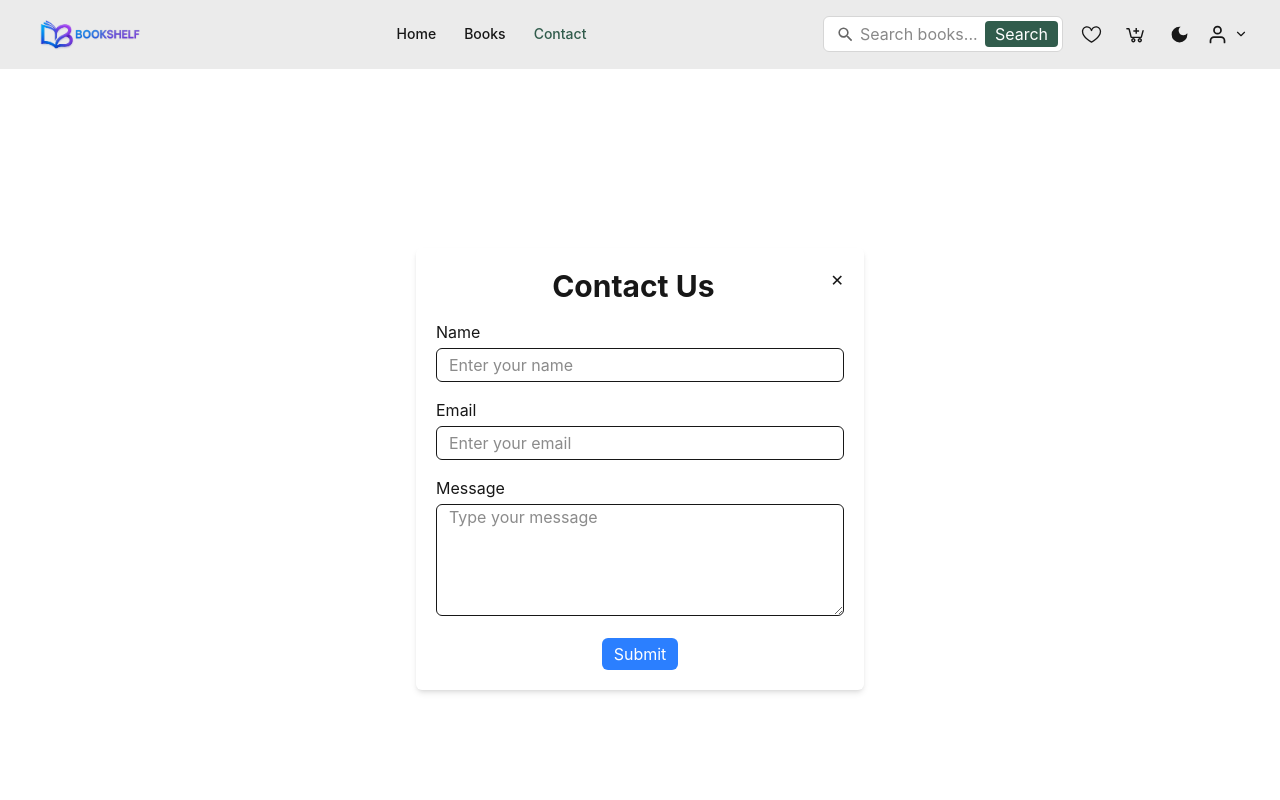
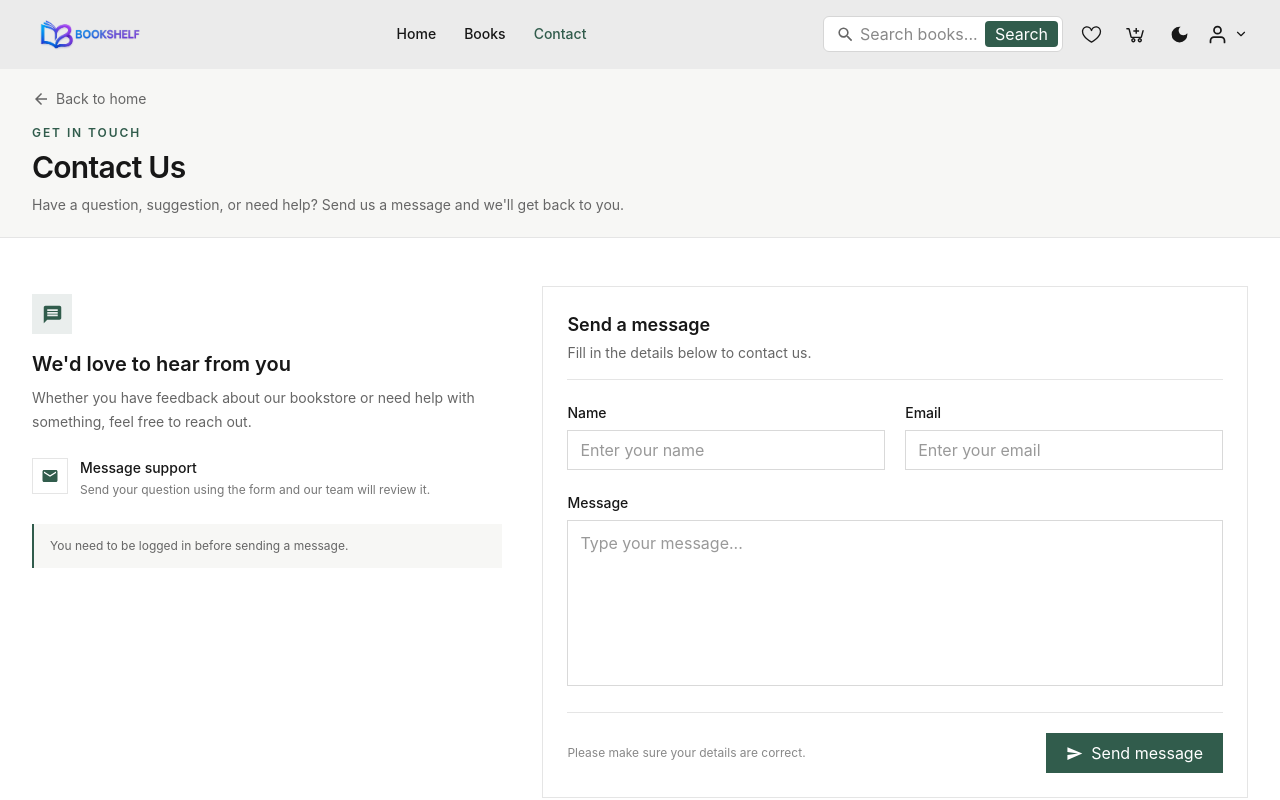
Before and after one commit to Sahilrawat666/bookstore, a React (Vite) app in the folder frontend/: page /contact in a window 1280 px wide. Shown: the top 800 px of the page. Built offline with nearby package versions, Linux system fonts and the light colour scheme; no server answers.

Commit message:
contact form updated

```diff
--- a/frontend/src/pages/ContactForm.jsx
+++ b/frontend/src/pages/ContactForm.jsx
@@ -1,26 +1,20 @@
-/**
- * The ContactForm component in JavaScript React renders a form for users to submit their contact
- * information.
- * @returns The `ContactForm` component is being returned. It is a form component that allows users to
- * enter their name, email, and message for contacting. The form includes validation for the name and
- * email fields. When the form is submitted, the data is sent to backend API.
- */
 import React from "react";
 import { Link } from "react-router-dom";
 import { useForm } from "react-hook-form";
 import axios from "axios";
 import toast from "react-hot-toast";
+import { motion } from "framer-motion";
+import { MdArrowBack, MdEmail, MdMessage, MdSend } from "react-icons/md";
 import { useAuth } from "../context/AuthProvider";
-import Navbar from "../components/Navbar";
-import Footer from "../components/Footer";
 
 function ContactForm() {
   const {
     register,
     handleSubmit,
     reset,
-    formState: { errors },
+    formState: { errors, isSubmitting },
   } = useForm();
+
   const [authUser] = useAuth();
 
   const onSubmit = async (data) => {
@@ -34,6 +28,7 @@ function ContactForm() {
         `${import.meta.env.VITE_BACKEND_URL}/user/messages/${authUser._id}`,
         data,
       );
+
       if (res.data.message) {
         toast.success("Message sent successfully!");
         reset();
@@ -45,78 +40,201 @@ function ContactForm() {
   };
 
   return (
-    <>
-      <div className="flex h-screen justify-center items-center dark:bg-slate-900 dark:text-white">
-        <div className=" border-[1px solid bg-gray-500] shadow-md p-5 rounded-md w-xs sm:w-md">
-          <div className="">
-            <form onSubmit={handleSubmit(onSubmit)} method="div">
-              {/* if there is a button in form, it will close the modal */}
+    <main className="min-h-screen bg-white dark:bg-[#111111]">
+      <section className="border-b border-[#e5e5e5] bg-[#f7f7f5] dark:border-[#303030] dark:bg-[#181818]">
+        <div className="mx-auto max-w-7xl px-4 py-5 sm:px-6  lg:px-8">
+          <motion.div
+            initial={{ opacity: 0, y: 12 }}
+            animate={{ opacity: 1, y: 0 }}
+            transition={{ duration: 0.45 }}
+          >
             <Link
               to="/"
-                className="btn btn-sm btn-circle btn-ghost float-right right-2 top-2"
+              className="mb-4 inline-flex items-center gap-1.5 text-sm text-[#666666] transition-colors duration-200 hover:text-[#315c4c] dark:text-[#a3a3a3] dark:hover:text-[#6f9f8b]"
             >
-                ✕
+              <MdArrowBack size={18} />
+              Back to home
             </Link>
 
-              <h3 className="font-bold md: text-3xl text-center  dark:bg-slate-900 dark:text-white">
+            <p className="text-xs font-semibold uppercase tracking-[0.16em] text-[#315c4c] dark:text-[#6f9f8b]">
+              Get in touch
+            </p>
+
+            <h1 className="mt-2 text-2xl font-semibold tracking-tight text-[#171717] sm:text-3xl dark:text-[#f5f5f5]">
               Contact Us
-              </h3>
-              <div className="mt-4 ">
-                <span>Name</span>
-                <br />
+            </h1>
+
+            <p className="mt-2 max-w-2xl text-sm leading-6 text-[#666666] dark:text-[#a3a3a3]">
+              Have a question, suggestion, or need help? Send us a message and
+              we'll get back to you.
+            </p>
+          </motion.div>
+        </div>
+      </section>
+
+      <section className="py-10 sm:py-12">
+        <div className="mx-auto grid max-w-7xl gap-8 px-4 sm:px-6 lg:grid-cols-[0.8fr_1.2fr] lg:gap-10 lg:px-8">
+          <motion.div
+            initial={{ opacity: 0, x: -15 }}
+            animate={{ opacity: 1, x: 0 }}
+            transition={{ duration: 0.45, delay: 0.1 }}
+            className="lg:pt-2"
+          >
+            <div className="flex h-10 w-10 items-center justify-center bg-[#315c4c]/10 text-[#315c4c] dark:bg-[#6f9f8b]/10 dark:text-[#6f9f8b]">
+              <MdMessage size={21} />
+            </div>
+
+            <h2 className="mt-4 text-xl font-semibold text-[#171717] dark:text-[#f5f5f5]">
+              We'd love to hear from you
+            </h2>
+
+            <p className="mt-2 max-w-md text-sm leading-6 text-[#666666] dark:text-[#a3a3a3]">
+              Whether you have feedback about our bookstore or need help with
+              something, feel free to reach out.
+            </p>
+
+            <div className="mt-6 flex items-start gap-3">
+              <div className="flex h-9 w-9 shrink-0 items-center justify-center border border-[#e5e5e5] text-[#315c4c] dark:border-[#303030] dark:text-[#6f9f8b]">
+                <MdEmail size={18} />
+              </div>
+
+              <div>
+                <p className="text-sm font-medium text-[#171717] dark:text-[#f5f5f5]">
+                  Message support
+                </p>
+
+                <p className="mt-0.5 text-xs leading-5 text-[#777777] dark:text-[#999999]">
+                  Send your question using the form and our team will review it.
+                </p>
+              </div>
+            </div>
+
+            <div className="mt-6 border-l-2 border-[#315c4c] bg-[#f7f7f5] px-4 py-3 dark:border-[#6f9f8b] dark:bg-[#181818]">
+              <p className="text-xs leading-5 text-[#666666] dark:text-[#a3a3a3]">
+                You need to be logged in before sending a message.
+              </p>
+            </div>
+          </motion.div>
+
+          <motion.div
+            initial={{ opacity: 0, x: 15 }}
+            animate={{ opacity: 1, x: 0 }}
+            transition={{ duration: 0.45, delay: 0.15 }}
+            className="border border-[#e5e5e5] bg-white p-5 dark:border-[#303030] dark:bg-[#1d1d1d] sm:p-6"
+          >
+            <div className="border-b border-[#e5e5e5] pb-4 dark:border-[#303030]">
+              <h2 className="text-lg font-semibold text-[#171717] dark:text-[#f5f5f5]">
+                Send a message
+              </h2>
+
+              <p className="mt-1 text-sm text-[#666666] dark:text-[#a3a3a3]">
+                Fill in the details below to contact us.
+              </p>
+            </div>
+
+            <form onSubmit={handleSubmit(onSubmit)} className="mt-5">
+              <div className="grid gap-5 sm:grid-cols-2">
+                <div>
+                  <label
+                    htmlFor="contact-name"
+                    className="text-sm font-medium text-[#171717] dark:text-[#f5f5f5]"
+                  >
+                    Name
+                  </label>
+
                   <input
+                    id="contact-name"
                     type="text"
                     placeholder="Enter your name"
-                  className="w-full px-3 py-1 border rounded-md outline-none mt-1"
-                  {...register("name", { required: true })}
+                    autoComplete="name"
+                    className="mt-1.5 h-10 w-full border border-[#d9d9d9] bg-white px-3 text-sm text-[#171717] outline-none transition-colors duration-200 placeholder:text-[#999999] focus:border-[#315c4c] dark:border-[#303030] dark:bg-[#181818] dark:text-[#f5f5f5] dark:placeholder:text-[#777777] dark:focus:border-[#6f9f8b]"
+                    {...register("name", {
+                      required: "This field is required",
+                    })}
                   />
+
                   {errors.name && (
-                  <span className="text-sm text-red-500 ">
-                    This field is required
-                  </span>
+                    <p className="mt-1 text-xs text-red-500">
+                      {errors.name.message}
+                    </p>
                   )}
                 </div>
-              <div className="mt-4 ">
-                <span>Email</span>
-                <br />
+
+                <div>
+                  <label
+                    htmlFor="contact-email"
+                    className="text-sm font-medium text-[#171717] dark:text-[#f5f5f5]"
+                  >
+                    Email
+                  </label>
+
                   <input
+                    id="contact-email"
                     type="email"
                     placeholder="Enter your email"
-                  className="w-full px-3 py-1 border rounded-md outline-none mt-1"
-                  {...register("email", { required: true })}
+                    autoComplete="email"
+                    className="mt-1.5 h-10 w-full border border-[#d9d9d9] bg-white px-3 text-sm text-[#171717] outline-none transition-colors duration-200 placeholder:text-[#999999] focus:border-[#315c4c] dark:border-[#303030] dark:bg-[#181818] dark:text-[#f5f5f5] dark:placeholder:text-[#777777] dark:focus:border-[#6f9f8b]"
+                    {...register("email", {
+                      required: "This field is required",
+                      pattern: {
+                        value: /^[^\s@]+@[^\s@]+\.[^\s@]+$/,
+                        message: "Enter a valid email address",
+                      },
+                    })}
                   />
+
                   {errors.email && (
-                  <span className="text-sm text-red-500 ">
-                    This field is required
-                  </span>
+                    <p className="mt-1 text-xs text-red-500">
+                      {errors.email.message}
+                    </p>
                   )}
                 </div>
-              <div className="mt-4">
-                <span>Message</span>
-                <br />
+              </div>
+
+              <div className="mt-5">
+                <label
+                  htmlFor="contact-message"
+                  className="text-sm font-medium text-[#171717] dark:text-[#f5f5f5]"
+                >
+                  Message
+                </label>
+
                 <textarea
-                  type="text"
-                  placeholder="Type your message"
-                  className="px-3 h-28 w-full border rounded-md outline-none mt-1"
-                  {...register("message", { required: true })}
+                  id="contact-message"
+                  rows="6"
+                  placeholder="Type your message..."
+                  className="mt-1.5 w-full resize-none border border-[#d9d9d9] bg-white px-3 py-2.5 text-sm leading-6 text-[#171717] outline-none transition-colors duration-200 placeholder:text-[#999999] focus:border-[#315c4c] dark:border-[#303030] dark:bg-[#181818] dark:text-[#f5f5f5] dark:placeholder:text-[#777777] dark:focus:border-[#6f9f8b]"
+                  {...register("message", {
+                    required: "This field is required",
+                  })}
                 />
+
                 {errors.message && (
-                  <span className="text-sm text-red-500 ">
-                    This field is required
-                  </span>
+                  <p className="mt-1 text-xs text-red-500">
+                    {errors.message.message}
+                  </p>
                 )}
               </div>
-              {/* button--------------- */}
-              <div className="flex justify-around mt-4">
-                <button className="bg-blue-500 cursor-pointer text-white rounded-md px-3 py-1 hover:bg-blue-700 duration-200">
-                  Submit
+
+              <div className="mt-5 flex flex-col gap-3 border-t border-[#e5e5e5] pt-5 sm:flex-row sm:items-center sm:justify-between dark:border-[#303030]">
+                <p className="text-xs text-[#888888] dark:text-[#777777]">
+                  Please make sure your details are correct.
+                </p>
+
+                <button
+                  type="submit"
+                  disabled={isSubmitting}
+                  className="inline-flex h-10 w-full items-center justify-center gap-2 bg-[#315c4c] px-5 text-sm font-semibold text-white transition-all duration-200 hover:bg-[#274c3f] active:scale-[0.98] disabled:cursor-not-allowed disabled:opacity-60 sm:w-auto dark:bg-[#6f9f8b] dark:text-[#111111] dark:hover:bg-[#82ad9b]"
+                >
+                  <MdSend size={17} />
+                  {isSubmitting ? "Sending..." : "Send message"}
                 </button>
               </div>
             </form>
+          </motion.div>
         </div>
-        </div>
-      </div>
-    </>
+      </section>
+    </main>
   );
 }
 
```
Lines whose indentation alone changed are shown as unchanged.
